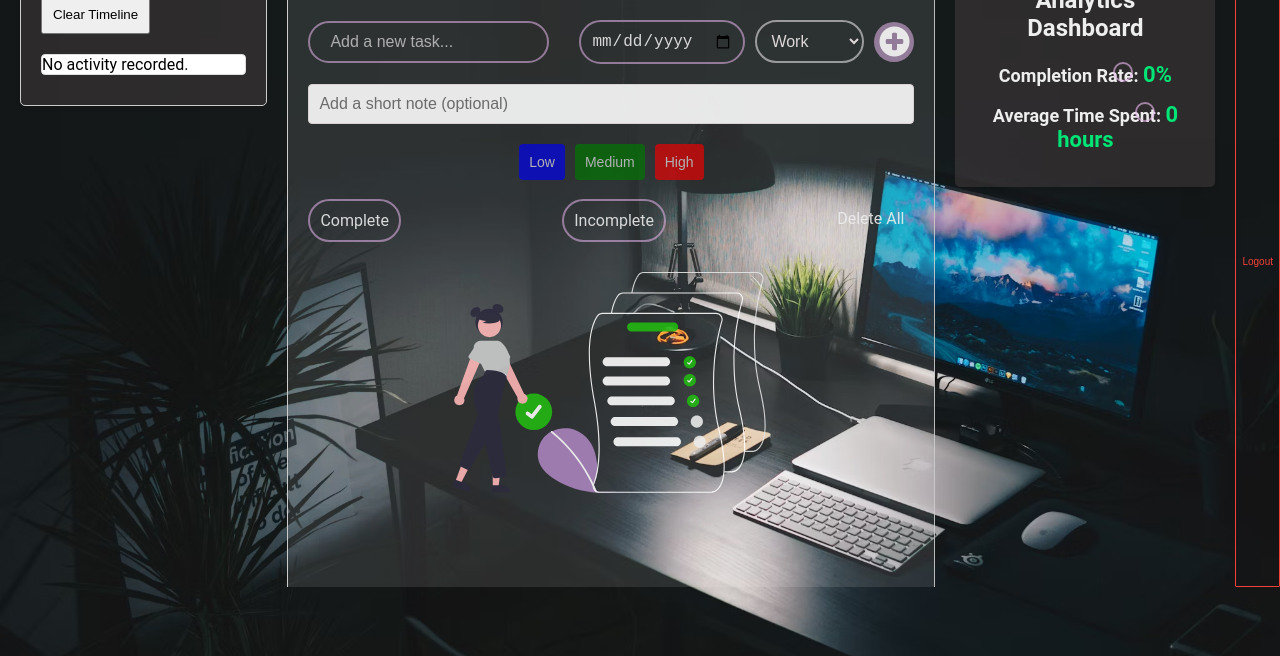
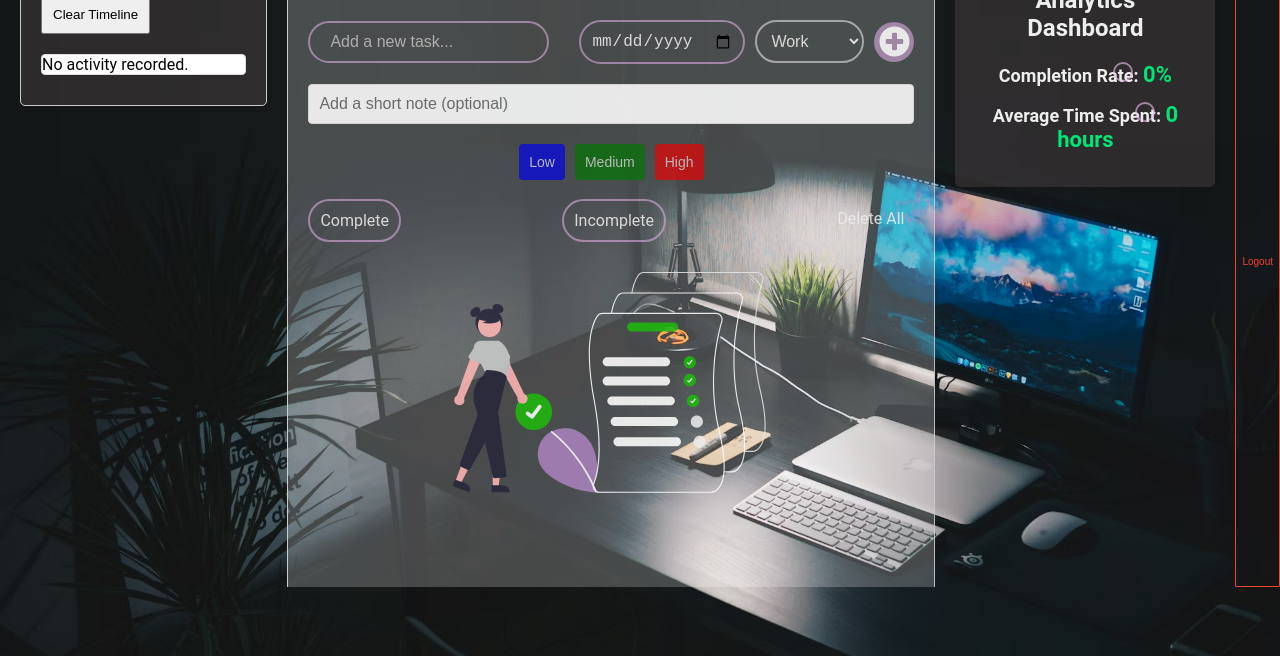
Before and after one commit to VedanshPundir/todoapp, a plain HTML site: page todo.html in a window 1280 px wide. Shown: the part 144-800 px from the top of the page. Drawn offline with Linux system fonts and the light colour scheme; sample sign-in values are in the browser's storage.

Commit message:
Update style.css

```diff
--- a/style.css
+++ b/style.css
@@ -414,7 +414,7 @@ input:checked + span::before {
   padding: 20px;
   border-right: 1px solid #ccc; /* Optional border for separation */
   opacity: 0.9; /* Adjust the value between 0 and 1 (0 is fully transparent, 1 is fully opaque) */
-    background-color: rgba(255, 255, 255, 0.12);
+    background-color: rgba(255, 255, 255, 0.25);
 }
 
 .right-panel {
```
